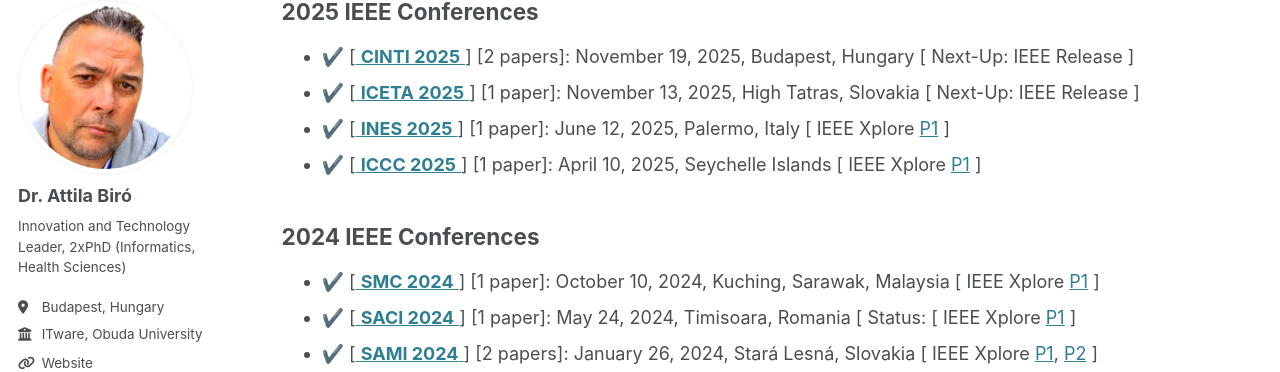
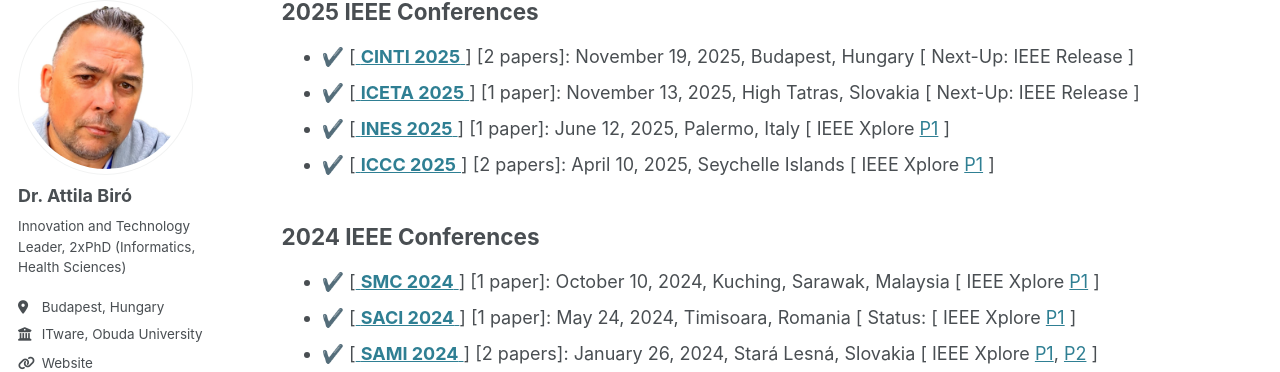
Before and after one commit to biroka/biroka.github.io, a Jekyll site: the page built from _pages/schedule.md, in a window 1280 px wide and 900 px high, scrolled down 408 px. Shown: the part 106-478 px from the top of the window. Built offline with Jekyll 4.4.1, drawn with Linux system fonts in a browser that asks for light colours; emoji names are drawn with the system emoji font; some web fonts are replaced.

Commit message:
Update schedule.md

```diff
--- a/_pages/schedule.md
+++ b/_pages/schedule.md
@@ -19,7 +19,7 @@ author_profile: true
   * :heavy_check_mark: [[ **CINTI 2025** ](https://conf.uni-obuda.hu/cinti2025/) ] [2 papers]: November 19, 2025, Budapest, Hungary [ Next-Up: IEEE Release ]
   * :heavy_check_mark: [[ **ICETA 2025** ](https://www.iceta.sk/) ] [1 paper]: November 13, 2025, High Tatras, Slovakia [ Next-Up: IEEE Release ]
   * :heavy_check_mark: [[ **INES 2025** ](http://www.ines-conf.org/ines-conf/2025index.html) ] [1 paper]: June 12, 2025, Palermo, Italy [ IEEE Xplore [P1](https://ieeexplore.ieee.org/document/11078199/) ]
-  * :heavy_check_mark: [[ **ICCC 2025** ](https://conf.uni-obuda.hu/iccc2025/index.html) ] [1 paper]: April 10, 2025, Seychelle Islands [ IEEE Xplore [P1](https://ieeexplore.ieee.org/document/10999140/) ]
+  * :heavy_check_mark: [[ **ICCC 2025** ](https://conf.uni-obuda.hu/iccc2025/index.html) ] [2 papers]: April 10, 2025, Seychelle Islands [ IEEE Xplore [P1](https://ieeexplore.ieee.org/document/10999140/) ]
 
 ## 2024 IEEE Conferences
   * :heavy_check_mark: [[ **SMC 2024** ](https://www.ieeesmc2024.org/home) ] [1 paper]: October 10, 2024, Kuching, Sarawak, Malaysia [ IEEE Xplore [P1](https://ieeexplore.ieee.org/document/10831505/) ]
```
